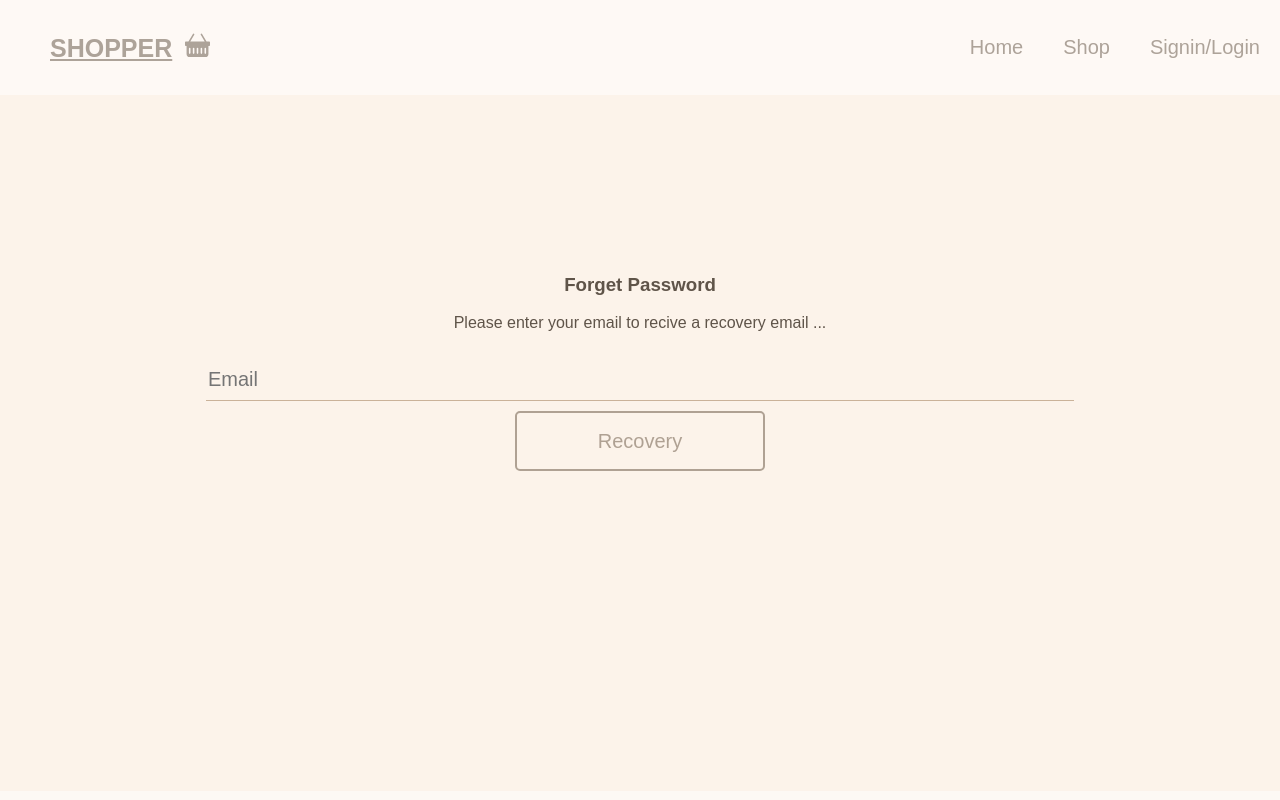
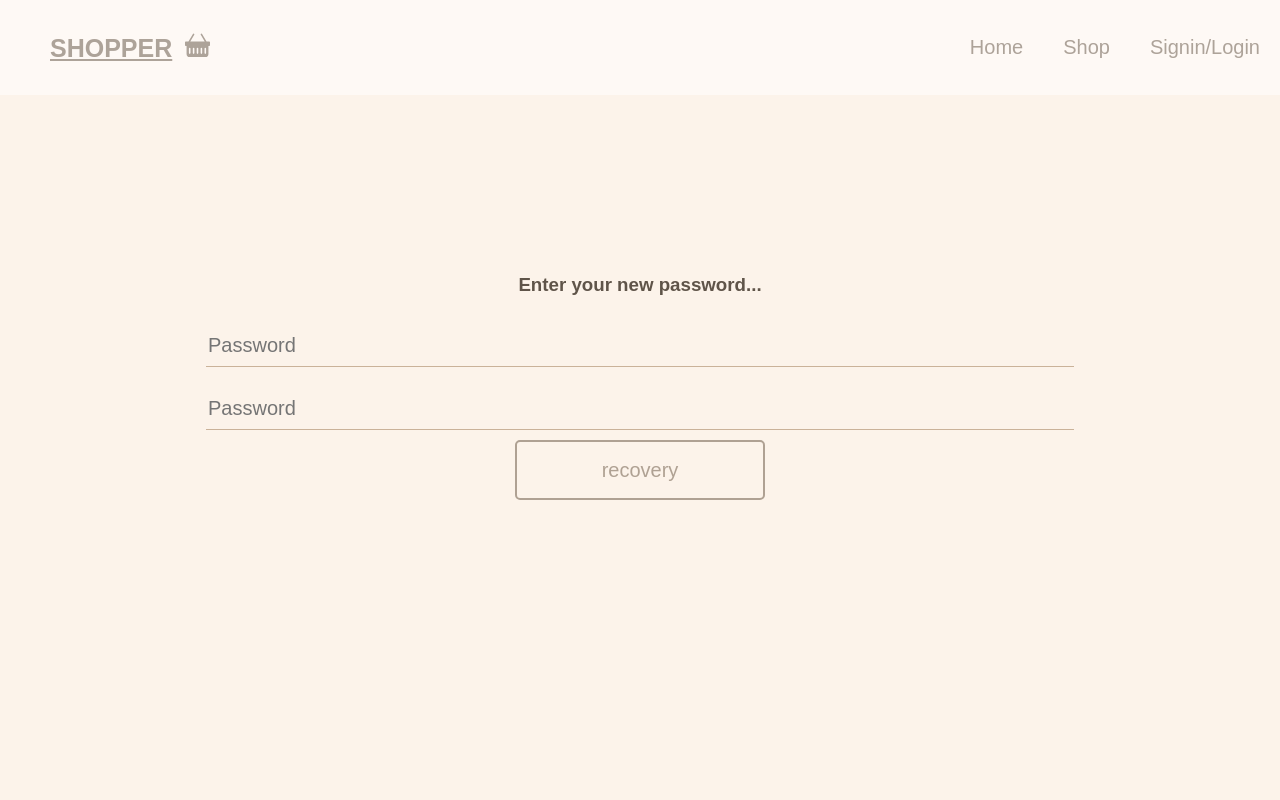
Before and after one commit to MahyarFardin/Ecommerce, a React (Create React App) app: page /pass-recovery in a window 1280 px wide. Shown: the top 800 px of the page. Built offline with nearby package versions, Linux system fonts and the light colour scheme.

Commit message:
added pass recovery

```diff
--- a/src/App.js
+++ b/src/App.js
@@ -12,6 +12,7 @@ import ProductManager from './Pages/ProductManager/ProductManager.page';
 import AddProduct from './Pages/AddProduct/AddProduct.page';
 import Footer from './Components/Footer/Footer.component';
 import ForgetPass from './Pages/ForgetPass/ForgetPass.page';
+import PassRecovery from './Pages/PassRecovery/PassRecovery.page';
 
 
 export const userSignInCheck = createContext(null)
@@ -30,7 +31,8 @@ function App() {
           <Route path='/profile' element={<Profile />} />
           <Route path='/product-manager' element={<ProductManager />} />
           <Route path='/add-product' element={<AddProduct />} />
-          <Route path='/pass-recovery' element={<ForgetPass />} />
+          <Route path='/email-verify' element={<ForgetPass />} />
+          <Route path='/pass-recovery' element={<PassRecovery />} />
         </Routes>
         <Footer />
       </userSignInCheck.Provider>
--- /dev/null
+++ b/src/Pages/PassRecovery/PassRecovery.page.jsx
@@ -0,0 +1,49 @@
+import React, { useState, useEffect } from "react";
+import MyButton from "../../Components/MyButton/MyButton.component";
+import MyInput from "../../Components/MyInput/MyInput.component";
+
+function PassRecovery() {
+    const [recPass, setRecPass] = useState({
+        pass: "",
+        checkPass: "",
+    });
+    const handleChange = (params) => {
+        const value = params.target.value;
+        const name = params.target.className.split(" ")[1];
+        setRecPass((prev) => ({
+            ...prev,
+            [name]: value,
+        }));
+    };
+     const handleSubmit = () => {};
+    // useEffect(() => {}, []);
+    return (
+        <form
+            onSubmit={handleSubmit}
+            style={{ textAlign: "center", padding: "10em" }}
+        >
+            <h3>Enter your new password...</h3>
+            <MyInput
+                {...{
+                    name: "password",
+                    type: "password",
+                    onChange: handleChange,
+                    placeholder: "Password",
+                    value: { ...recPass.pass },
+                }}
+            />
+            <MyInput
+                {...{
+                    name: "checkPass",
+                    type: "password",
+                    onChange: handleChange,
+                    placeholder: "Password",
+                    value: { ...recPass.checkPass },
+                }}
+            />
+            <MyButton name={"recovery"} />
+        </form>
+    );
+}
+
+export default PassRecovery;
```
